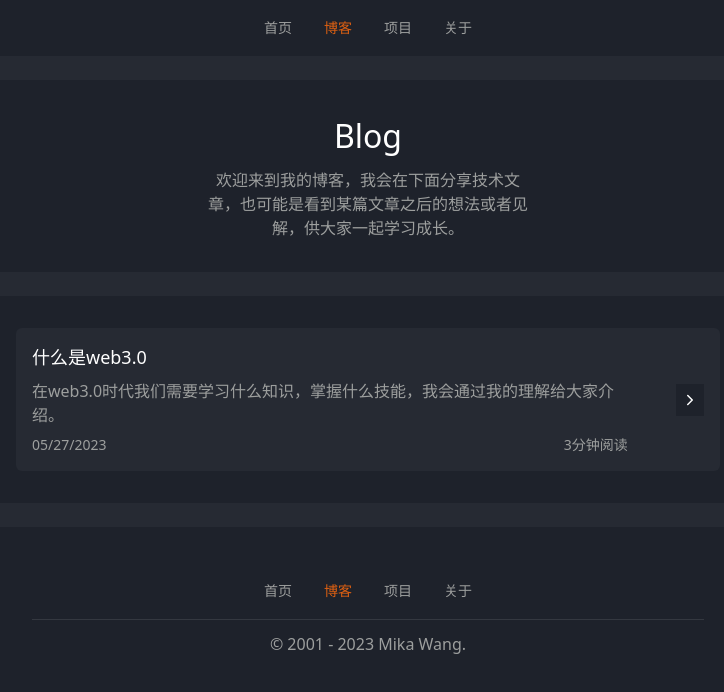
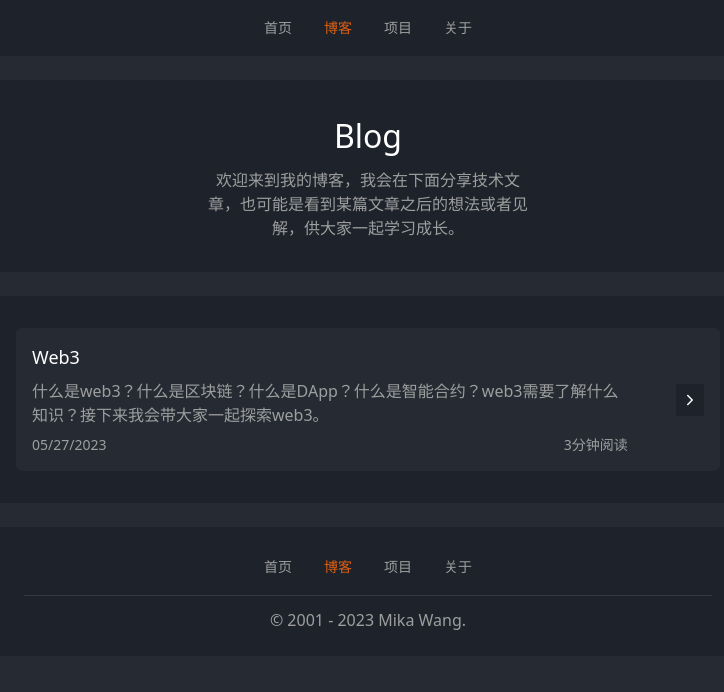
Before and after one commit to wangyi12358/blog-fe, a Next.js app: page /blog in a window 1280 px wide. Shown: the top 692 px of the page, without its empty margins (272-996 px from the left). Built offline with nearby package versions, Linux system fonts and the light colour scheme.

Commit message:
feat: add common

```diff
--- a/_posts/index.ts
+++ /dev/null
@@ -1,17 +0,0 @@
-interface Post {
-  title: string
-  desc: string
-  filename: string
-  date: string
-  readTime: number // minute
-}
-
-export const POSTS: Post[] = [
-  {
-    title: '什么是web3.0',
-    desc: '在web3.0时代我们需要学习什么知识，掌握什么技能，我会通过我的理解给大家介绍。',
-    filename: 'web3.0.md',
-    date: '2023-5-27',
-    readTime: 3
-  }
-]
--- a/app/globals.css
+++ b/app/globals.css
@@ -61,6 +61,12 @@ body {
 }
 
 @layer components {
+  .clickable {
+    @apply cursor-pointer duration-300
+  }
+  .clickable:hover {
+    @apply hover:primary-color
+  }
   .tab {
     color: var(--text-color);
   }
--- /dev/null
+++ b/common/posts/index.ts
@@ -0,0 +1,23 @@
+export interface Post {
+  title: string
+  desc: string
+  filename: string
+  date: string
+  readTime: number // minute
+}
+
+// all post
+export const ALL_POSTS: Post[] = [
+  {
+    title: 'Web3',
+    desc: '什么是web3？什么是区块链？什么是DApp？什么是智能合约？web3需要了解什么知识？接下来我会带大家一起探索web3。',
+    filename: 'web3',
+    date: '2023-5-27',
+    readTime: 3
+  }
+]
+
+// featured posts
+export const FEATURED_POSTS: Post[] = [
+  ALL_POSTS[0]
+]
--- /dev/null
+++ b/components/blog/posts.tsx
@@ -0,0 +1,52 @@
+import React from 'react';
+import { Post } from '@/common/posts'
+import dayjs from 'dayjs';
+import ChevronRight from '@/components/icons/chevron-right';
+import classnames from 'classnames';
+
+type Props = {
+  posts: Post[]
+  padding?: boolean
+};
+
+/**
+ * @Author: wangyi
+ * @Date: 2023-05-27
+ */
+const Posts: React.FC<Props> = ({ posts, padding }) => {
+  return (
+    <div
+      className={classnames('flex flex-col items-center relative layout-container rounded-sm mt-6',
+        { ['p-8']: padding }
+      )}>
+      {posts.map((post, index) => {
+        return (
+          <div
+            style={{
+              backgroundColor: 'rgb(38, 42, 51)'
+            }}
+            className="p-4 w-full rounded-md flex justify-between items-center"
+            key={`post_${index}`}
+          >
+            <div className="h-full basis-full">
+              <h4 className="text-white clickable">{post.title}</h4>
+              <div className="mt-2 clickable">{post.desc}</div>
+              <div className="mt-2 flex justify-between text-sm">
+                <span>{dayjs(post.date).format('L')}</span>
+                <span>{post.readTime}分钟阅读</span>
+              </div>
+            </div>
+            <div
+              style={{ backgroundColor: 'rgb(30, 34, 43)' }}
+              className="clickable text-white text-lg w-8 h-8 blog-post-right ml-12"
+            >
+              <ChevronRight className="chevron-right h-full m-auto" />
+            </div>
+          </div>
+        )
+      })}
+    </div>
+  );
+}
+
+export default Posts;
--- a/components/footer.tsx
+++ b/components/footer.tsx
@@ -9,7 +9,7 @@ type Props = {};
  */
 const Footer: React.FC<Props> = () => {
   return (
-    <footer className="flex items-center mt-6 justify-center p-12 relative layout-container rounded-t-sm">
+    <footer className="flex items-center mt-6 justify-center py-6 px-10 relative layout-container rounded-t-sm">
       <div className="layout-background absolute" />
       <div className="flex flex-col items-center w-full">
         <Menu />
--- /dev/null
+++ b/pages/blog/[filename].tsx
@@ -0,0 +1,19 @@
+import React from 'react';
+import { useRouter } from 'next/router'
+
+type Props = {};
+
+/**
+ * @Author: wangyi
+ * @Date: 2023-05-27
+ */
+const Post: React.FC<Props> = () => {
+  const router = useRouter();
+  const { filename } = router.query
+  console.log('filename==', filename)
+  return (
+    <div>Post</div>
+  );
+}
+
+export default Post;
--- a/pages/blog/index.tsx
+++ b/pages/blog/index.tsx
@@ -1,7 +1,6 @@
 import React from 'react';
-import { POSTS } from '@/_posts'
-import ChevronRight from '@/components/icons/chevron-right'
-import dayjs from 'dayjs'
+import { ALL_POSTS } from '@/common/posts'
+import Posts from '@/components/blog/posts'
 
 type Props = {};
 
@@ -16,45 +15,11 @@ const BlogHeader = () => {
   )
 }
 
-const BlogPosts = () => {
-
-  return (
-    <div className="flex flex-col items-center mt-6 relative layout-container rounded-sm p-8">
-      {POSTS.map((post, index) => {
-        return (
-          <div
-            style={{
-              backgroundColor: 'rgb(38, 42, 51)'
-            }}
-            className="hover:primary-color-chevron-right cursor-pointer p-4 w-full rounded-md flex justify-between items-center"
-            key={`post_${index}`}
-          >
-            <div className="h-full basis-full">
-              <h4 className="text-white">{post.title}</h4>
-              <div className="mt-2">{post.desc}</div>
-              <div className="mt-2 flex justify-between text-sm">
-                <span>{dayjs(post.date).format('L')}</span>
-                <span>{post.readTime}分钟阅读</span>
-              </div>
-            </div>
-            <div
-              style={{ backgroundColor: 'rgb(30, 34, 43)' }}
-              className="text-white text-lg w-8 h-8 blog-post-right ml-12"
-            >
-              <ChevronRight className="duration-300	chevron-right h-full m-auto" />
-            </div>
-          </div>
-        )
-      })}
-    </div>
-  )
-}
-
 const Blog: React.FC<Props> = () => {
   return (
     <>
       <BlogHeader />
-      <BlogPosts />
+      <Posts posts={ALL_POSTS} padding />
     </>
   );
 }
--- a/pages/index.tsx
+++ b/pages/index.tsx
@@ -4,6 +4,8 @@ import Github from '@/components/icons/github'
 import Twitter from '@/components/icons/twitter'
 import Telegram from '@/components/icons/telegram'
 import Email from '@/components/icons/email'
+import Posts from '@/components/blog/posts'
+import { FEATURED_POSTS } from '@/common/posts'
 
 type Props = {};
 
@@ -63,6 +65,18 @@ const PersonalInfo = () => {
   )
 }
 
+const Blogs = () => {
+  return (
+    <div className="flex items-center justify-center mt-6 relative layout-container rounded-sm p-8">
+      <div className="layout-background absolute" />
+      <div className="w-full">
+        <h3 className="primary-color">博客</h3>
+        <Posts posts={FEATURED_POSTS} />
+      </div>
+    </div>
+  )
+}
+
 const Projects = () => {
   return (
     <div className="flex items-center justify-center mt-6 relative layout-container rounded-sm p-8">
@@ -83,7 +97,8 @@ const Index: React.FC<Props> = () => {
   return (
     <>
       <PersonalInfo />
-      <Projects />
+      <Blogs />
+      {/*<Projects />*/}
     </>
   );
 }
```
Also changed, not shown: common/posts/web3.md (added), common/projects/index.ts (added).
